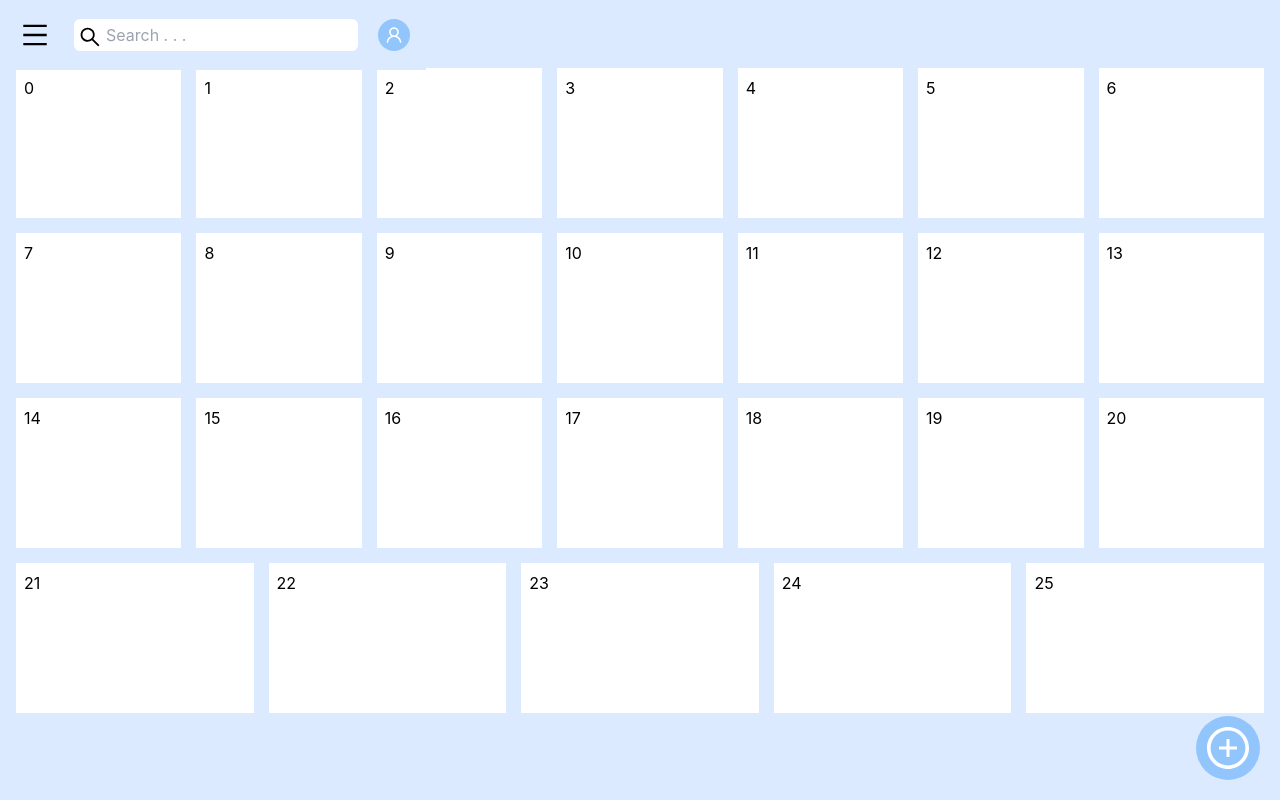
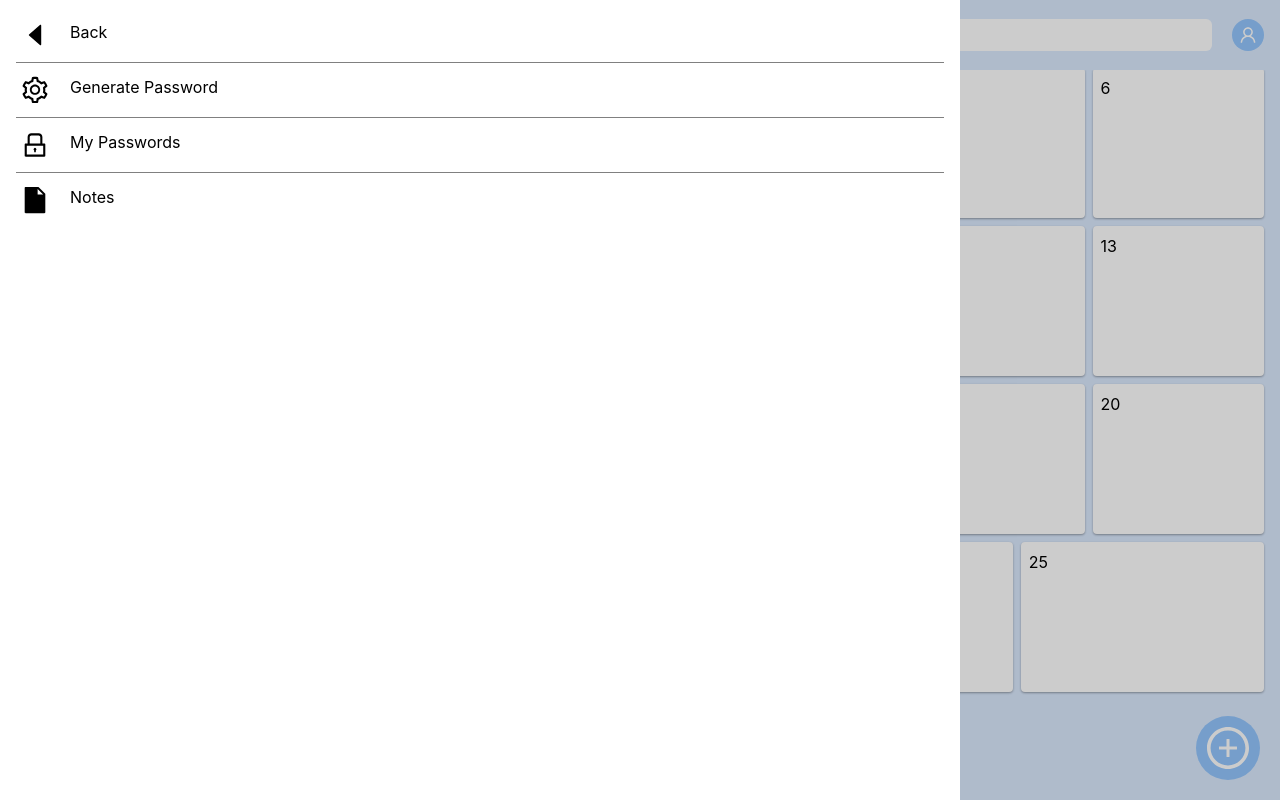
Before and after one commit to ihsankl/personal-password-manager, a React (Create React App) app: page / in a window 1280 px wide. Built offline with nearby package versions, Linux system fonts and the light colour scheme.

Commit message:
add basic animation

```diff
--- a/package.json
+++ b/package.json
@@ -13,6 +13,8 @@
     "react-dom": "^17.0.2",
     "react-icons": "^4.3.1",
     "react-scripts": "4.0.3",
+    "react-spring": "^9.3.0",
+    "styled-components": "^5.3.3",
     "tailwindcss": "npm:@tailwindcss/postcss7-compat",
     "web-vitals": "^1.0.1"
   },
--- a/src/App.js
+++ b/src/App.js
@@ -1,38 +1,30 @@
-import React from 'react'
-import { AiOutlineMenu, AiOutlineSearch, AiOutlineUser, AiOutlinePlusCircle } from "react-icons/ai";
+import React, { useState } from 'react'
 import BoxContent from './Components/BoxContent';
+import Header from './Components/Header';
+import PlusSign from './Components/PlusSign';
+import Sidebar from './Components/Sidebar';
+
 const App = () => {
+  const [isSideBarOpen, setIsSideBarOpen] = useState(true)
   const data = ['a', 'b', 'c', 'd', 'e', 'f', 'g', 'h', 'i', 'j', 'k', 'l', 'm', 'n', 'o', 'p', 'q', 'r', 's', 't', 'u', 'v', 'w', 'x', 'y', 'z'];
   return (
     <>
       {/* HEADER SECTION */}
-      <div className="flex items-center flex-row fixed flex-wrap z-10 bg-blue-100 px-4 py-4">
-        <button className="mr-5 p-1">
-          <AiOutlineMenu className="text-3xl" />
-        </button>
-        {/* SEARCH BAR */}
-        <div className="relative flex-1">
-          <input type="search" name="" className="w-full rounded-md pl-8 p-1" id="" placeholder="Search . . ." />
-          <AiOutlineSearch className="text-2xl absolute top-1.5 left-1" />
-        </div>
-        {/* PROFILE IMAGE */}
-        <button className="flex justify-center items-center rounded-full bg-blue-300 w-8 h-8 ml-5 p-1">
-          <AiOutlineUser className="text-white text-xl" />
-        </button>
+      <Header setIsSideBarOpen={setIsSideBarOpen} isSideBarOpen={isSideBarOpen} />
 
-      </div>
+      {/* CONTAINER */}
       <div className="pt-16 pr-4 pl-4">
 
         {/* BODY SECTION */}
-        <div className="flex flex-wrap flex-1 mt-1" style={{ gap: '15px' }}>
-          <BoxContent data={data} />
-        </div>
+        <BoxContent data={data} />
+      </div>
 
-        {/* PLUS SIGN */}
-        <button className="fixed bottom-5 right-5 w-16 h-16 bg-blue-300 z-10 rounded-full justify-center items-center flex">
-          <AiOutlinePlusCircle className="text-white text-5xl" />
-        </button>
-      </div>
+      {/* PLUS SIGN */}
+      <PlusSign />
+
+      {/* SIDEBAR */}
+      <Sidebar setIsSideBarOpen={setIsSideBarOpen} isSideBarOpen={isSideBarOpen} />
+
     </>
   )
 }
--- a/src/Components/BoxContent.js
+++ b/src/Components/BoxContent.js
@@ -1,17 +1,28 @@
 import React from 'react'
+import styled from "styled-components";
+
+const Cards = styled.div`
+    flex: 1 1 150px;
+    height: clamp(30px, 150px, 5000px);
+    background-color: #fff;
+    border-radius: 4px;
+    box-shadow: 0 1px 3px rgba(0, 0, 0, 0.12), 0 1px 2px rgba(0, 0, 0, 0.24);
+    padding: .5rem;
+`
 
 const BoxContent = ({ ...props }) => {
     const { data } = props
-    return data.map((item, index) => {
-        return (
-            <>
-                {/* CONTENT */}
-                <div key={index} className={`p-2 bg-white`} style={{ flex:`1 1 150px`, height:'clamp(30px, 150px, 5000px)' }}>
-                    {index}
-                </div>
-            </>
-        )
-    })
+    return (
+        <div className="flex flex-wrap flex-1 mt-1 gap-2">
+            {data.map((item, index) => {
+                return (
+                    <Cards key={index}>
+                        {index}
+                    </Cards>
+                )
+            })}
+        </div>
+    )
 }
 
 export default BoxContent
--- /dev/null
+++ b/src/Components/Header.js
@@ -0,0 +1,26 @@
+import React from 'react'
+import { AiOutlineMenu, AiOutlineSearch, AiOutlineUser } from "react-icons/ai";
+
+// HEADER SECTION
+const Header = ({ setIsSideBarOpen, isSideBarOpen, ...props }) => {
+
+    return (
+        <div className="flex items-center flex-row fixed flex-wrap z-10 bg-blue-100 w-full px-4 py-4">
+            <button onClick={() => setIsSideBarOpen(!isSideBarOpen)} className="mr-5 p-1">
+                <AiOutlineMenu className="text-3xl" />
+            </button>
+            {/* SEARCH BAR */}
+            <div className="relative flex-1">
+                <input type="search" name="" className="w-full rounded-md pl-8 p-1" id="" placeholder="Search . . ." />
+                <AiOutlineSearch className="text-2xl absolute top-1.5 left-1" />
+            </div>
+            {/* PROFILE IMAGE */}
+            <button className="flex justify-center items-center rounded-full bg-blue-300 w-8 h-8 ml-5 p-1">
+                <AiOutlineUser className="text-white text-xl" />
+            </button>
+
+        </div>
+    )
+}
+
+export default Header
--- /dev/null
+++ b/src/Components/PlusSign.js
@@ -0,0 +1,14 @@
+import React from 'react'
+import { AiOutlinePlusCircle } from "react-icons/ai";
+
+// PLUS SIGN
+const PlusSign = () => {
+    return (
+        <button className="fixed bottom-5 right-5 w-16 h-16 bg-blue-300 z-10 rounded-full justify-center items-center flex">
+            <AiOutlinePlusCircle className="text-white text-5xl" />
+        </button>
+
+    )
+}
+
+export default PlusSign
--- /dev/null
+++ b/src/Components/Sidebar.js
@@ -0,0 +1,46 @@
+import React from 'react'
+import { AiOutlineSetting, AiFillCaretLeft, AiOutlineLock, AiFillFile } from "react-icons/ai";
+import styled from "styled-components";
+import { useSpring, animated } from 'react-spring'
+
+const Sidebar = ({ setIsSideBarOpen, isSideBarOpen, ...props }) => {
+    const opacity = useSpring({
+        opacity: isSideBarOpen ? 1 : 0,
+    })
+
+    const SpacerWithLine = styled.div`
+        margin: .5rem 0;
+        border-top: 1px solid grey;
+        width: 100%;
+    `
+
+    return (
+        <animated.div style={opacity} className={`fixed bg-black top-0 bottom-0 bg-opacity-20 right-0 left-0 z-20`}>
+            <div className={`bg-white w-3/4 h-full p-4 `}>
+                <div className="flex flex-col content-center w-full">
+                    <button onClick={() => setIsSideBarOpen(!isSideBarOpen)} className="flex p-1">
+                        <AiFillCaretLeft className="text-3xl " />
+                        <span className="ml-5">Back</span>
+                    </button>
+                    <SpacerWithLine />
+                    <button className="flex p-1">
+                        <AiOutlineSetting className="text-3xl " />
+                        <span className="ml-5">Generate Password</span>
+                    </button>
+                    <SpacerWithLine />
+                    <button className="flex p-1">
+                        <AiOutlineLock className="text-3xl " />
+                        <span className="ml-5">My Passwords</span>
+                    </button>
+                    <SpacerWithLine />
+                    <button className="flex p-1">
+                        <AiFillFile className="text-3xl " />
+                        <span className="ml-5">Notes</span>
+                    </button>
+                </div>
+            </div>
+        </animated.div>
+    )
+}
+
+export default Sidebar
```
Also changed, not shown: src/App.css (deleted, +0 -38 lines), 1 other file (tests, documents, lock files or other folders).
